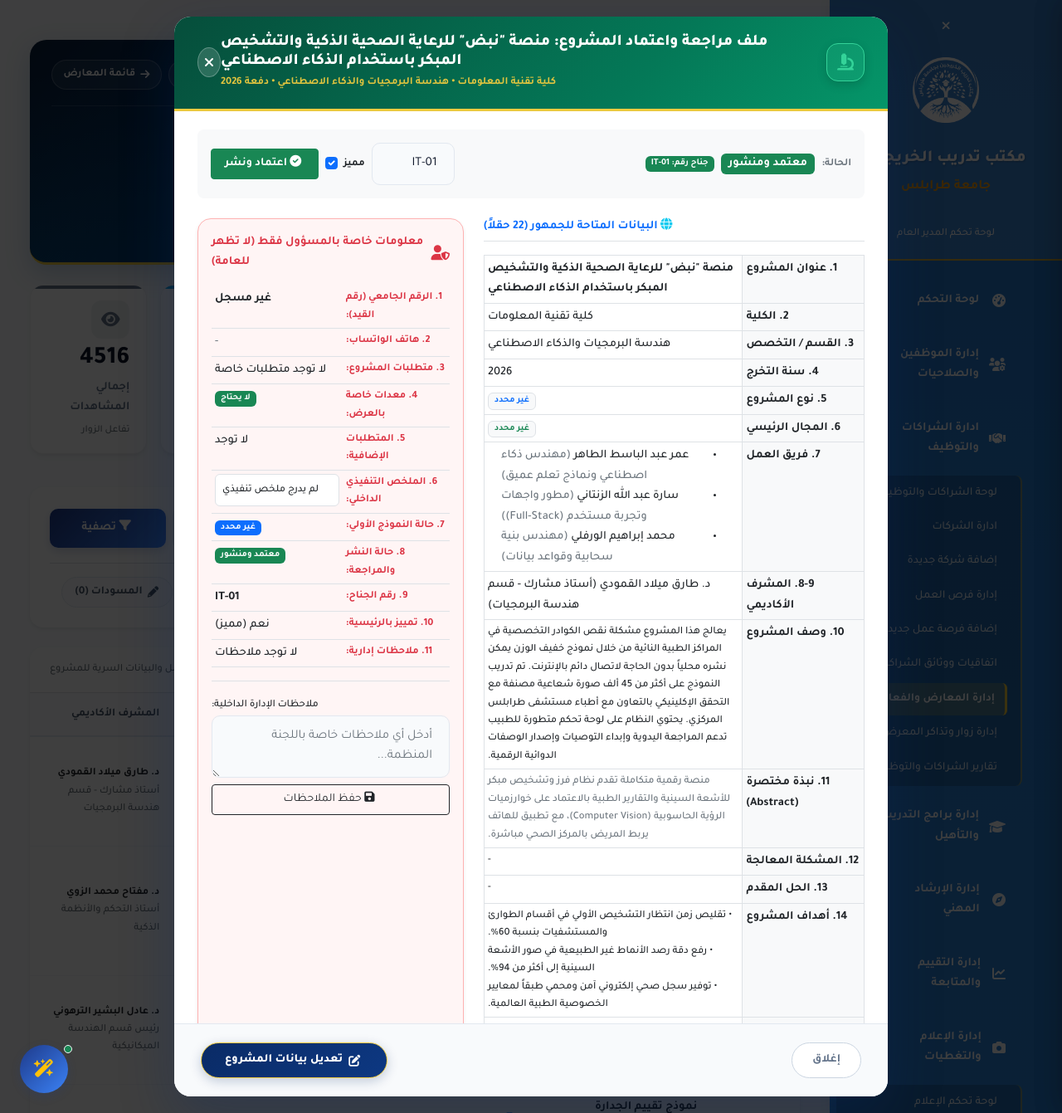
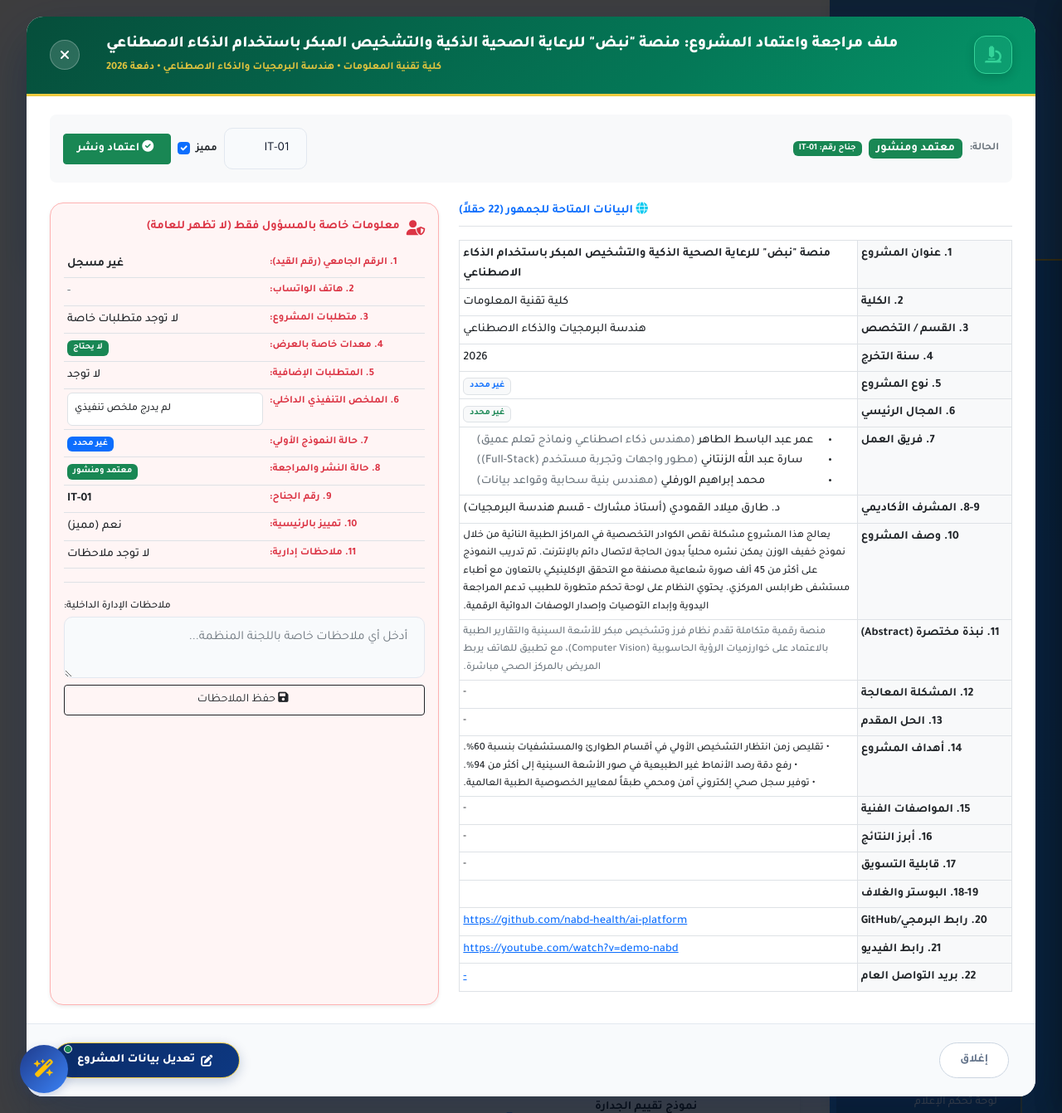
Before and after one commit to michelinehowes-cloud/GTS, a Laravel app: page /admin/job-fair/1/projects in a window 1280 px wide, after a click that opens the changed part. Shown: the whole page at 83% size. Run offline with Laravel 9, Linux system fonts and the light colour scheme; a user stored in the database is signed in; data comes from the database, SQL or seed files in the repository; data that the repository does not hold is empty; style sheets or scripts are compiled from the project's sources; parts of the project's set-up code (start-up, migrations or seed data) failed here and were passed over.

Commit message:
fix(ui): show employee name on staff dashboard and fix project review modal layout

```diff
--- a/resources/views/job-fair/admin/partials/modal-styles.blade.php
+++ b/resources/views/job-fair/admin/partials/modal-styles.blade.php
@@ -7,7 +7,6 @@
    ═══════════════════════════════════════════════════════════════ */
 .uot-modal-dialog,
 .modal-dialog.uot-modal-dialog,
-.modal-dialog.modal-xl:has(.uot-modal-content),
 .modal-dialog:has(.uot-modal-content) {
     max-width: 860px !important;
     width: 90% !important;
@@ -20,7 +19,6 @@
 @media (min-width: 1400px) {
     .uot-modal-dialog,
     .modal-dialog.uot-modal-dialog,
-    .modal-dialog.modal-xl:has(.uot-modal-content),
     .modal-dialog:has(.uot-modal-content) {
         max-width: 880px !important;
     }
@@ -29,13 +27,49 @@
 @media (max-width: 991.98px) {
     .uot-modal-dialog,
     .modal-dialog.uot-modal-dialog,
-    .modal-dialog.modal-xl:has(.uot-modal-content),
     .modal-dialog:has(.uot-modal-content) {
         max-width: 95% !important;
         width: 95% !important;
         margin: 0.75rem auto !important;
     }
 }
+
+/* نوافذ عريضة للغاية لعرض الجداول المعقدة وملفات المراجعة */
+.uot-modal-dialog.uot-modal-xl,
+.modal-dialog.uot-modal-xl,
+.modal-dialog.modal-xl:has(.uot-modal-content),
+.modal-dialog.modal-xl.uot-modal-dialog {
+    max-width: 95% !important;
+    width: 95% !important;
+}
+
+@media (min-width: 992px) {
+    .uot-modal-dialog.uot-modal-xl,
+    .modal-dialog.uot-modal-xl,
+    .modal-dialog.modal-xl:has(.uot-modal-content),
+    .modal-dialog.modal-xl.uot-modal-dialog {
+        max-width: 1180px !important;
+    }
+}
+
+@media (min-width: 1200px) {
+    .uot-modal-dialog.uot-modal-xl,
+    .modal-dialog.uot-modal-xl,
+    .modal-dialog.modal-xl:has(.uot-modal-content),
+    .modal-dialog.modal-xl.uot-modal-dialog {
+        max-width: 1260px !important;
+    }
+}
+
+@media (min-width: 1400px) {
+    .uot-modal-dialog.uot-modal-xl,
+    .modal-dialog.uot-modal-xl,
+    .modal-dialog.modal-xl:has(.uot-modal-content),
+    .modal-dialog.modal-xl.uot-modal-dialog {
+        max-width: 1340px !important;
+    }
+}
+
 
 /* ضمان بقاء الرأس والذيل ظاهرين وتمرير الجسم الداخلي فقط */
 .uot-modal-dialog.modal-dialog-scrollable,
@@ -100,6 +134,7 @@
 .uot-modal-form > .modal-body {
     flex: 1 1 auto !important;
     overflow-y: auto !important;
+    overflow-x: hidden !important;
     min-height: 0 !important;
     padding: 1.4rem 1.75rem !important;
     -webkit-overflow-scrolling: touch;
@@ -139,9 +174,11 @@
     padding: 1.25rem 1.75rem !important;
     color: #ffffff !important;
     position: relative;
-    display: flex;
-    align-items: center;
-    justify-content: space-between;
+    display: flex !important;
+    align-items: center !important;
+    justify-content: space-between !important;
+    gap: 1rem !important;
+    min-width: 0 !important;
 }
 
 .uot-modal-header-edit {
@@ -165,7 +202,7 @@
     justify-content: center;
     font-size: 1.25rem;
     color: #eeca3e;
-    flex-shrink: 0;
+    flex-shrink: 0 !important;
     box-shadow: 0 4px 12px rgba(0, 0, 0, 0.15);
 }
 
@@ -202,6 +239,9 @@
     font-size: 1rem;
     line-height: 1;
     text-decoration: none;
+    flex-shrink: 0 !important;
+    position: relative;
+    z-index: 2;
 }
 .uot-btn-close:hover {
     background: #eeca3e;
--- a/resources/views/job-fair/admin/projects.blade.php
+++ b/resources/views/job-fair/admin/projects.blade.php
@@ -519,21 +519,21 @@
     @foreach($projects as $proj)
         <!-- Modal: Review Project Details -->
         <div class="modal fade text-start" id="reviewModal{{ $proj->id }}" tabindex="-1" aria-labelledby="reviewModalLabel{{ $proj->id }}" aria-hidden="true" dir="rtl">
-            <div class="modal-dialog uot-modal-dialog modal-dialog-centered modal-dialog-scrollable">
+            <div class="modal-dialog uot-modal-dialog uot-modal-xl modal-dialog-centered modal-dialog-scrollable">
                 <div class="modal-content uot-modal-content">
                     <div class="modal-header uot-modal-header uot-modal-header-review">
-                        <div class="d-flex align-items-center gap-3">
-                            <div class="uot-modal-icon-badge" style="border-color:#34d399; background:rgba(52,211,153,0.18); color:#34d399;">
+                        <div class="d-flex align-items-center gap-3" style="min-width: 0; flex: 1 1 auto; margin-inline-end: 1rem;">
+                            <div class="uot-modal-icon-badge flex-shrink-0" style="border-color:#34d399; background:rgba(52,211,153,0.18); color:#34d399;">
                                 <i class="fas fa-microscope"></i>
                             </div>
-                            <div>
-                                <h5 class="uot-modal-title" id="reviewModalLabel{{ $proj->id }}">
+                            <div style="min-width: 0; flex: 1 1 auto;">
+                                <h5 class="uot-modal-title" id="reviewModalLabel{{ $proj->id }}" style="word-break: break-word; overflow-wrap: anywhere; line-height: 1.45;">
                                     ملف مراجعة واعتماد المشروع: {{ $proj->title }}
                                 </h5>
-                                <p class="uot-modal-subtitle">{{ $proj->faculty }} &bull; {{ $proj->department }} &bull; دفعة {{ $proj->graduation_year }}</p>
+                                <p class="uot-modal-subtitle" style="word-break: break-word;">{{ $proj->faculty }} &bull; {{ $proj->department }} &bull; دفعة {{ $proj->graduation_year }}</p>
                             </div>
                         </div>
-                        <button type="button" class="uot-btn-close" data-bs-dismiss="modal" aria-label="Close" title="إغلاق">
+                        <button type="button" class="uot-btn-close flex-shrink-0" data-bs-dismiss="modal" aria-label="Close" title="إغلاق">
                             <i class="fas fa-times"></i>
                         </button>
                     </div>
@@ -575,11 +575,11 @@
                                     <i class="fas fa-globe text-info me-1"></i> البيانات المتاحة للجمهور (22 حقلاً)
                                 </h6>
 
-                                <table class="table table-bordered table-sm mb-3">
+                                <table class="table table-bordered table-sm mb-3" style="table-layout: fixed; width: 100%; word-break: break-word;">
                                     <tbody>
                                         <tr>
-                                            <th style="width: 32%;" class="bg-light">1. عنوان المشروع</th>
-                                            <td><strong>{{ $proj->title }}</strong></td>
+                                            <th style="width: 28%;" class="bg-light">1. عنوان المشروع</th>
+                                            <td style="width: 72%; word-break: break-word; overflow-wrap: anywhere;"><strong>{{ $proj->title }}</strong></td>
                                         </tr>
                                         <tr>
                                             <th class="bg-light">2. الكلية</th>
@@ -662,7 +662,7 @@
                                         </tr>
                                         <tr>
                                             <th class="bg-light">20. رابط البرمجي/GitHub</th>
-                                            <td>
+                                            <td style="word-break: break-all;">
                                                 @if($proj->project_url)
                                                     <a href="{{ $proj->project_url }}" target="_blank">{{ $proj->project_url }}</a>
                                                 @else
@@ -672,7 +672,7 @@
                                         </tr>
                                         <tr>
                                             <th class="bg-light">21. رابط الفيديو</th>
-                                            <td>
+                                            <td style="word-break: break-all;">
                                                 @if($proj->video_url)
                                                     <a href="{{ $proj->video_url }}" target="_blank">{{ $proj->video_url }}</a>
                                                 @else
@@ -682,7 +682,7 @@
                                         </tr>
                                         <tr>
                                             <th class="bg-light">22. بريد التواصل العام</th>
-                                            <td><a href="mailto:{{ $proj->contact_email }}">{{ $proj->contact_email ?? '-' }}</a></td>
+                                            <td style="word-break: break-all;"><a href="mailto:{{ $proj->contact_email }}">{{ $proj->contact_email ?? '-' }}</a></td>
                                         </tr>
                                     </tbody>
                                 </table>
@@ -692,15 +692,15 @@
                             <div class="col-lg-5">
                                 <div class="admin-confidential-box h-100 shadow-sm">
                                     <div class="d-flex align-items-center gap-2 mb-3 text-danger fw-bold fs-6">
-                                        <i class="fas fa-user-shield fs-5"></i>
+                                        <i class="fas fa-user-shield fs-5 flex-shrink-0"></i>
                                         <span>معلومات خاصة بالمسؤول فقط (لا تظهر للعامة)</span>
                                     </div>
 
-                                    <table class="table table-sm table-borderless mb-0">
+                                    <table class="table table-sm table-borderless mb-0" style="table-layout: fixed; width: 100%; word-break: break-word;">
                                         <tbody>
                                             <tr class="border-bottom">
-                                                <th class="text-danger small" style="width: 45%;">1. الرقم الجامعي (رقم القيد):</th>
-                                                <td><strong class="fs-6 text-dark">{{ $proj->student_university_id ?? 'غير مسجل' }}</strong></td>
+                                                <th class="text-danger small" style="width: 44%; word-break: break-word;">1. الرقم الجامعي (رقم القيد):</th>
+                                                <td style="width: 56%; word-break: break-word; overflow-wrap: anywhere;"><strong class="fs-6 text-dark">{{ $proj->student_university_id ?? 'غير مسجل' }}</strong></td>
                                             </tr>
                                             <tr class="border-bottom">
                                                 <th class="text-danger small">2. هاتف الواتساب:</th>
```
Also changed, not shown: resources/views/staff/dashboard.blade.php (+5 -5 lines), tests/Feature/CustomStaffAndJobFairPermissionsTest.php (+1 -0 lines).
